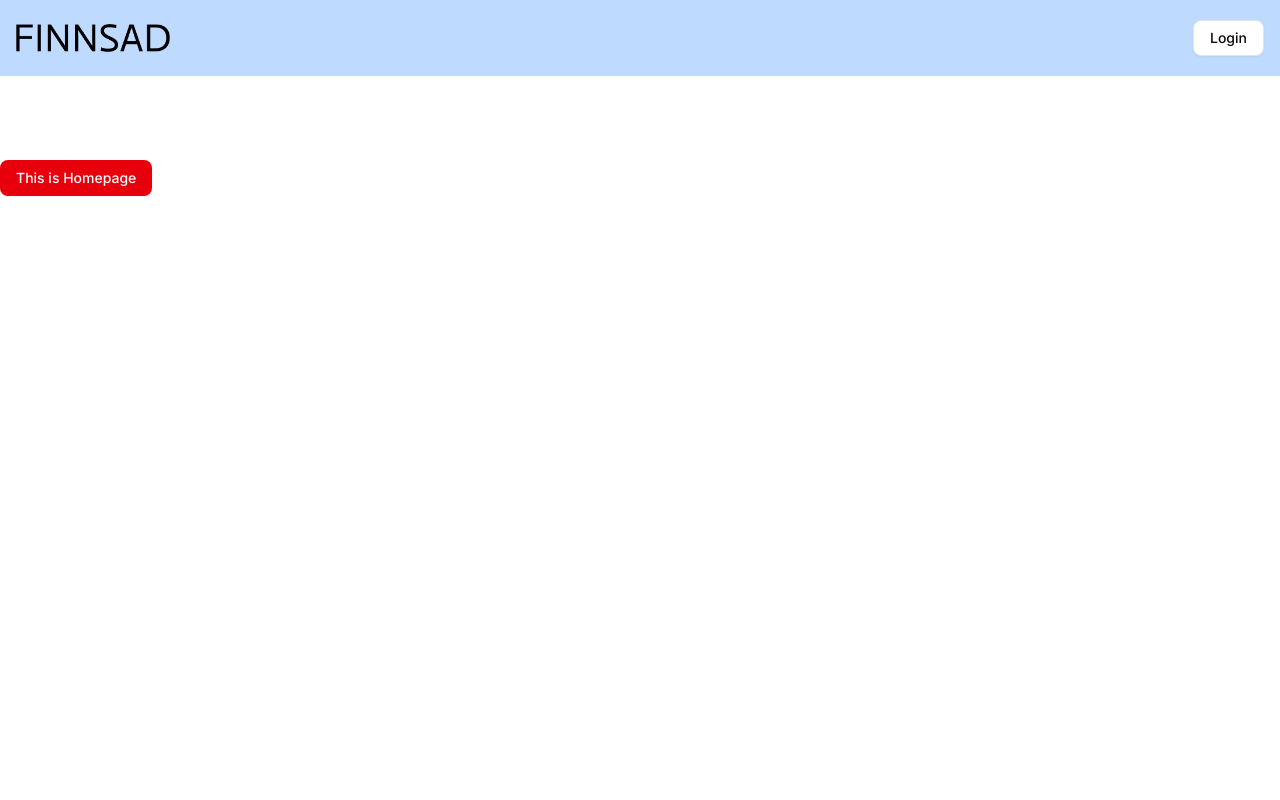
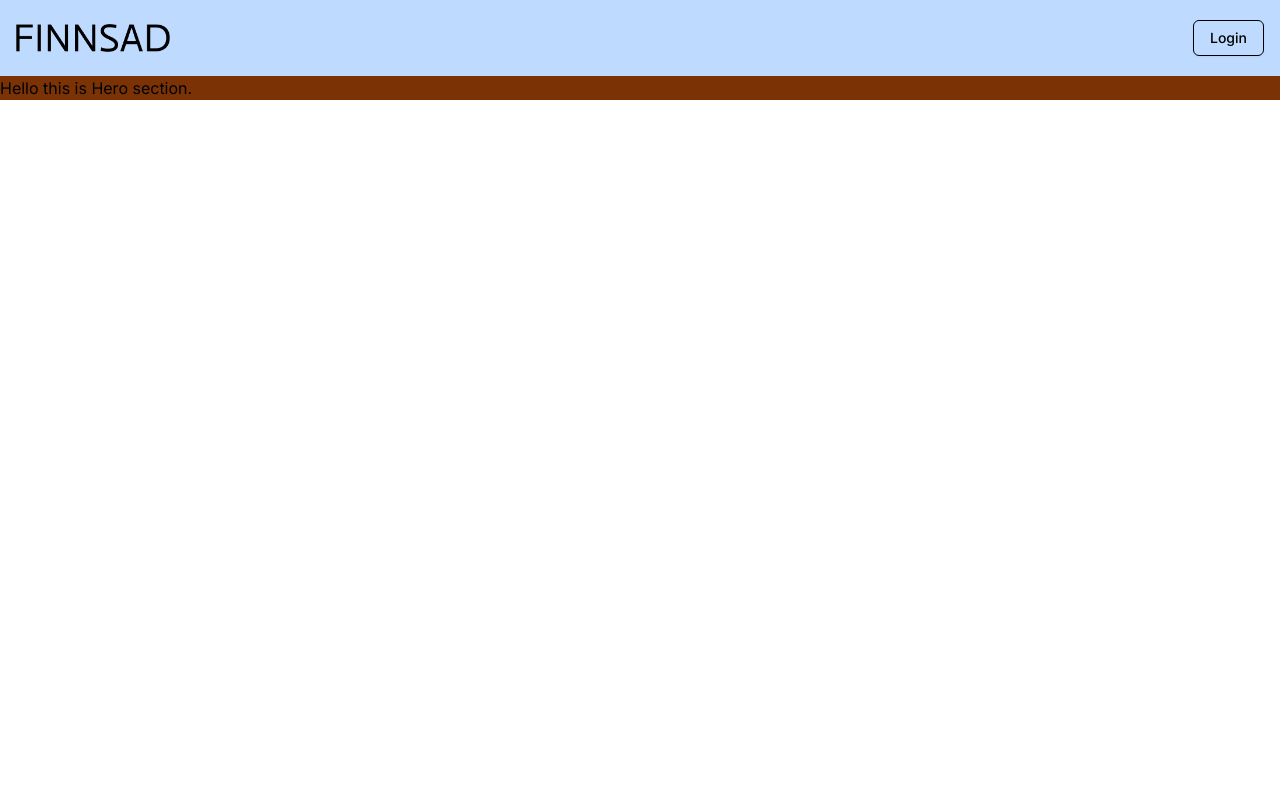
Before and after one commit to divyanth-16/Think-vest, a Next.js app: page / in a window 1280 px wide. Shown: the top 800 px of the page. Built offline with nearby package versions, Linux system fonts and the light colour scheme; no server answers.

Commit message:
created custom design

```diff
--- a/app/globals.css
+++ b/app/globals.css
@@ -1,122 +1,2 @@
 @import "tailwindcss";
 @import "tw-animate-css";
-
-@custom-variant dark (&:is(.dark *));
-
-@theme inline {
-  --color-background: var(--background);
-  --color-foreground: var(--foreground);
-  --font-sans: var(--font-geist-sans);
-  --font-mono: var(--font-geist-mono);
-  --color-sidebar-ring: var(--sidebar-ring);
-  --color-sidebar-border: var(--sidebar-border);
-  --color-sidebar-accent-foreground: var(--sidebar-accent-foreground);
-  --color-sidebar-accent: var(--sidebar-accent);
-  --color-sidebar-primary-foreground: var(--sidebar-primary-foreground);
-  --color-sidebar-primary: var(--sidebar-primary);
-  --color-sidebar-foreground: var(--sidebar-foreground);
-  --color-sidebar: var(--sidebar);
-  --color-chart-5: var(--chart-5);
-  --color-chart-4: var(--chart-4);
-  --color-chart-3: var(--chart-3);
-  --color-chart-2: var(--chart-2);
-  --color-chart-1: var(--chart-1);
-  --color-ring: var(--ring);
-  --color-input: var(--input);
-  --color-border: var(--border);
-  --color-destructive: var(--destructive);
-  --color-accent-foreground: var(--accent-foreground);
-  --color-accent: var(--accent);
-  --color-muted-foreground: var(--muted-foreground);
-  --color-muted: var(--muted);
-  --color-secondary-foreground: var(--secondary-foreground);
-  --color-secondary: var(--secondary);
-  --color-primary-foreground: var(--primary-foreground);
-  --color-primary: var(--primary);
-  --color-popover-foreground: var(--popover-foreground);
-  --color-popover: var(--popover);
-  --color-card-foreground: var(--card-foreground);
-  --color-card: var(--card);
-  --radius-sm: calc(var(--radius) - 4px);
-  --radius-md: calc(var(--radius) - 2px);
-  --radius-lg: var(--radius);
-  --radius-xl: calc(var(--radius) + 4px);
-}
-
-:root {
-  --radius: 0.625rem;
-  --background: oklch(1 0 0);
-  --foreground: oklch(0.145 0 0);
-  --card: oklch(1 0 0);
-  --card-foreground: oklch(0.145 0 0);
-  --popover: oklch(1 0 0);
-  --popover-foreground: oklch(0.145 0 0);
-  --primary: oklch(0.205 0 0);
-  --primary-foreground: oklch(0.985 0 0);
-  --secondary: oklch(0.97 0 0);
-  --secondary-foreground: oklch(0.205 0 0);
-  --muted: oklch(0.97 0 0);
-  --muted-foreground: oklch(0.556 0 0);
-  --accent: oklch(0.97 0 0);
-  --accent-foreground: oklch(0.205 0 0);
-  --destructive: oklch(0.577 0.245 27.325);
-  --border: oklch(0.922 0 0);
-  --input: oklch(0.922 0 0);
-  --ring: oklch(0.708 0 0);
-  --chart-1: oklch(0.646 0.222 41.116);
-  --chart-2: oklch(0.6 0.118 184.704);
-  --chart-3: oklch(0.398 0.07 227.392);
-  --chart-4: oklch(0.828 0.189 84.429);
-  --chart-5: oklch(0.769 0.188 70.08);
-  --sidebar: oklch(0.985 0 0);
-  --sidebar-foreground: oklch(0.145 0 0);
-  --sidebar-primary: oklch(0.205 0 0);
-  --sidebar-primary-foreground: oklch(0.985 0 0);
-  --sidebar-accent: oklch(0.97 0 0);
-  --sidebar-accent-foreground: oklch(0.205 0 0);
-  --sidebar-border: oklch(0.922 0 0);
-  --sidebar-ring: oklch(0.708 0 0);
-}
-
-.dark {
-  --background: oklch(0.145 0 0);
-  --foreground: oklch(0.985 0 0);
-  --card: oklch(0.205 0 0);
-  --card-foreground: oklch(0.985 0 0);
-  --popover: oklch(0.205 0 0);
-  --popover-foreground: oklch(0.985 0 0);
-  --primary: oklch(0.922 0 0);
-  --primary-foreground: oklch(0.205 0 0);
-  --secondary: oklch(0.269 0 0);
-  --secondary-foreground: oklch(0.985 0 0);
-  --muted: oklch(0.269 0 0);
-  --muted-foreground: oklch(0.708 0 0);
-  --accent: oklch(0.269 0 0);
-  --accent-foreground: oklch(0.985 0 0);
-  --destructive: oklch(0.704 0.191 22.216);
-  --border: oklch(1 0 0 / 10%);
-  --input: oklch(1 0 0 / 15%);
-  --ring: oklch(0.556 0 0);
-  --chart-1: oklch(0.488 0.243 264.376);
-  --chart-2: oklch(0.696 0.17 162.48);
-  --chart-3: oklch(0.769 0.188 70.08);
-  --chart-4: oklch(0.627 0.265 303.9);
-  --chart-5: oklch(0.645 0.246 16.439);
-  --sidebar: oklch(0.205 0 0);
-  --sidebar-foreground: oklch(0.985 0 0);
-  --sidebar-primary: oklch(0.488 0.243 264.376);
-  --sidebar-primary-foreground: oklch(0.985 0 0);
-  --sidebar-accent: oklch(0.269 0 0);
-  --sidebar-accent-foreground: oklch(0.985 0 0);
-  --sidebar-border: oklch(1 0 0 / 10%);
-  --sidebar-ring: oklch(0.556 0 0);
-}
-
-@layer base {
-  * {
-    @apply border-border outline-ring/50;
-  }
-  body {
-    @apply bg-background text-foreground;
-  }
-}
--- a/app/layout.js
+++ b/app/layout.js
@@ -15,9 +15,8 @@ export default function RootLayout({ children }) {
     <html lang="en">
       <body
         className={`${inter.className}`}
-      >
+      ><Header/>
         {/* {header} */}
-        <Header/>
         <main className="min-h-screen">{children}</main>
         {/* {footer} */}
         <footer>
--- a/app/page.js
+++ b/app/page.js
@@ -1,12 +1,10 @@
-import { Button } from "@/components/ui/button";
+import Header from "@/components/Header";
 
 export default function Home() {
   return (
     <>
-    <div className="mt-40">
-      <Button variant = "destructive">
-        This is Homepage
-      </Button>
+    <div className=" bg-amber-900">
+      Hello this is Hero section.
     </div>
     </>
   );
--- a/components/Header.jsx
+++ b/components/Header.jsx
@@ -5,7 +5,7 @@ import { Button } from "./ui/button"
 
 const Header = () => {
   return (
-    <div className="fixed top-0 w-full">
+    <div >
         <nav className="flex items-center justify-between mx-auto container px-4 py-5 bg-blue-200">
             <Link href="/">
              <Image
```
